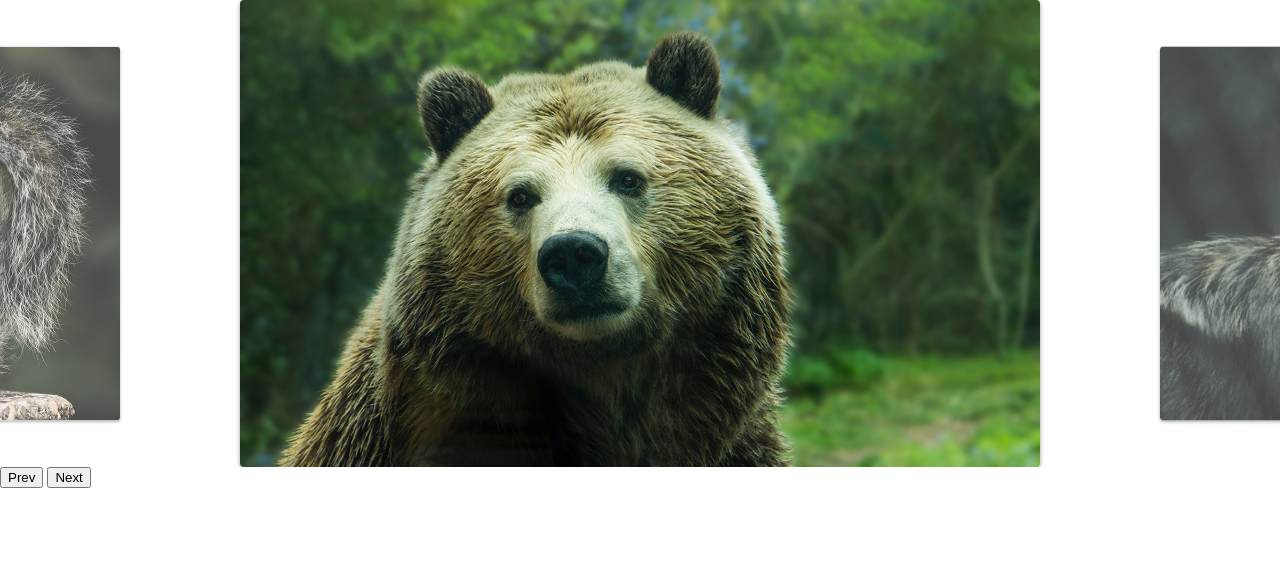
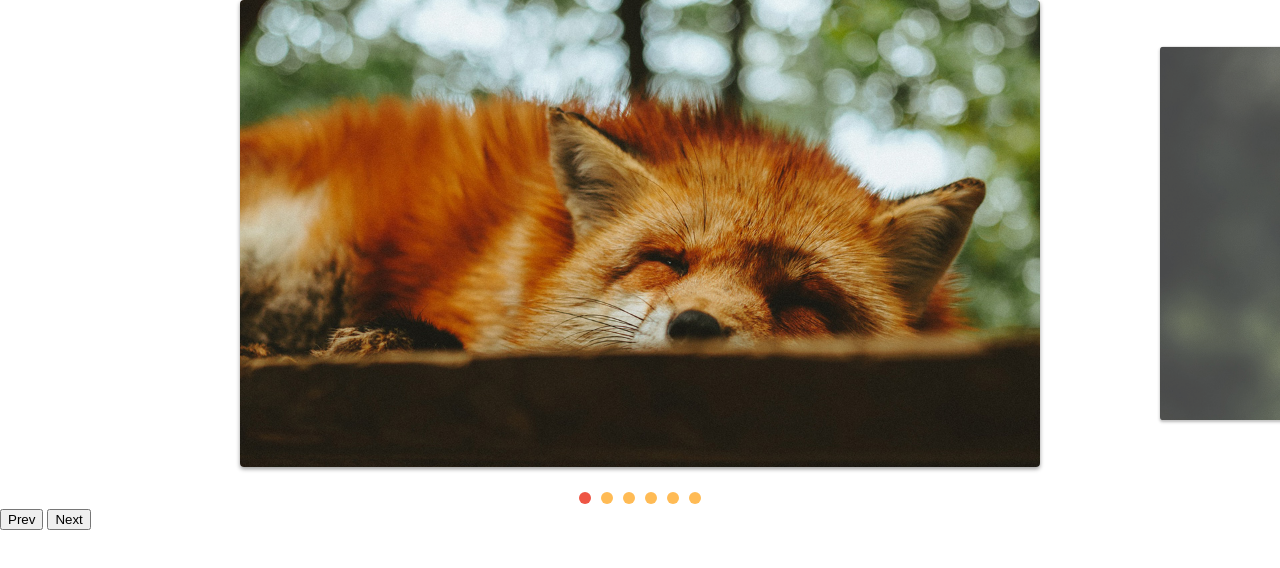
Before and after one commit to zedaao/slide, a plain HTML site: page index.html in a window 1280 px wide. Drawn offline with Linux system fonts and the light colour scheme.

Commit message:
adicionada paginacao por slides

```diff
--- a/css/style.css
+++ b/css/style.css
@@ -43,3 +43,25 @@ img {
   opacity: 1;
   transform: scale(1);
 }
+
+[data-control="slide"] {
+  display: flex;
+  justify-content: center;
+  margin-top: 20px;
+}
+
+[data-control="slide"] li a {
+  display: block;
+  width: 12px;
+  height: 12px;
+  background: #fb5;
+  border-radius: 50%;
+  overflow: hidden;
+  text-indent: -999px;
+  margin: 5px;
+}
+
+[data-control="slide"] li.ativo a,
+[data-control="slide"] li a:hover {
+  background: #e54;
+}
--- a/js/script.js
+++ b/js/script.js
@@ -3,3 +3,4 @@ import { SlideNav } from "./slide.js";
 const slide = new SlideNav(".slide", ".wrapper");
 slide.init();
 slide.addArrow(".prev", ".next");
+slide.addControl();
--- a/js/slide.js
+++ b/js/slide.js
@@ -1,11 +1,12 @@
 import debounce from "./debounce.js";
 
-export default class Slide {
+export class Slide {
   constructor(slide, wrapper) {
     this.slide = document.querySelector(slide);
     this.wrapper = document.querySelector(wrapper);
     this.dist = { finalPosition: 0, startX: 0, movement: 0 };
     this.activeClass = "ativo";
+    this.changeEvent = new Event("changeEvent");
   }
 
   transition(active) {
@@ -99,6 +100,7 @@ export default class Slide {
     this.slidesIndexNav(index);
     this.dist.finalPosition = activeSlide.position;
     this.changeActiveClass();
+    this.wrapper.dispatchEvent(this.changeEvent);
   }
 
   changeActiveClass() {
@@ -142,12 +144,16 @@ export default class Slide {
     this.slidesConfig();
     this.transition(true);
     this.addResizeEvent();
-    this.changeSlide(2);
+    this.changeSlide(0);
     return this;
   }
 }
 
 export class SlideNav extends Slide {
+  constructor(slide, wrapper) {
+    super(slide, wrapper);
+    this.bindControlEvent();
+  }
   addArrow(prev, next) {
     this.prevElement = document.querySelector(prev);
     this.nextElement = document.querySelector(next);
@@ -158,4 +164,46 @@ export class SlideNav extends Slide {
     this.prevElement.addEventListener("click", this.activePrevSlide);
     this.nextElement.addEventListener("click", this.activeNextSlide);
   }
+
+  createControl() {
+    const control = document.createElement("ul");
+    control.dataset.control = "slide";
+
+    this.slideArray.forEach((item, index) => {
+      control.innerHTML += `<li><a href="#slide${index + 1}">${
+        index + 1
+      }</a></li>`;
+    });
+
+    this.wrapper.appendChild(control);
+    return control;
+  }
+
+  eventControl(item, index) {
+    item.addEventListener("click", (event) => {
+      event.preventDefault();
+      this.changeSlide(index);
+    });
+    this.wrapper.addEventListener("changeEvent", this.activeControlitem);
+  }
+
+  activeControlitem() {
+    this.controlArray.forEach((item) =>
+      item.classList.remove(this.activeClass)
+    );
+    this.controlArray[this.index.active].classList.add(this.activeClass);
+  }
+
+  addControl(customControl) {
+    this.control =
+      document.querySelector(customControl) || this.createControl();
+    this.controlArray = [...this.control.children];
+    this.activeControlitem();
+    this.controlArray.forEach(this.eventControl);
+  }
+
+  bindControlEvent() {
+    this.eventControl = this.eventControl.bind(this);
+    this.activeControlitem = this.activeControlitem.bind(this);
+  }
 }
```
